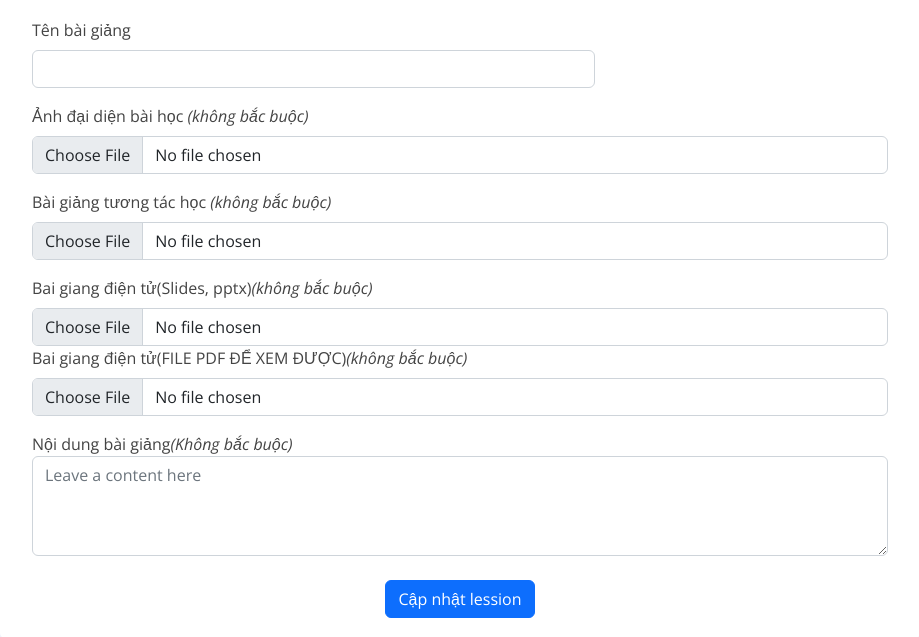
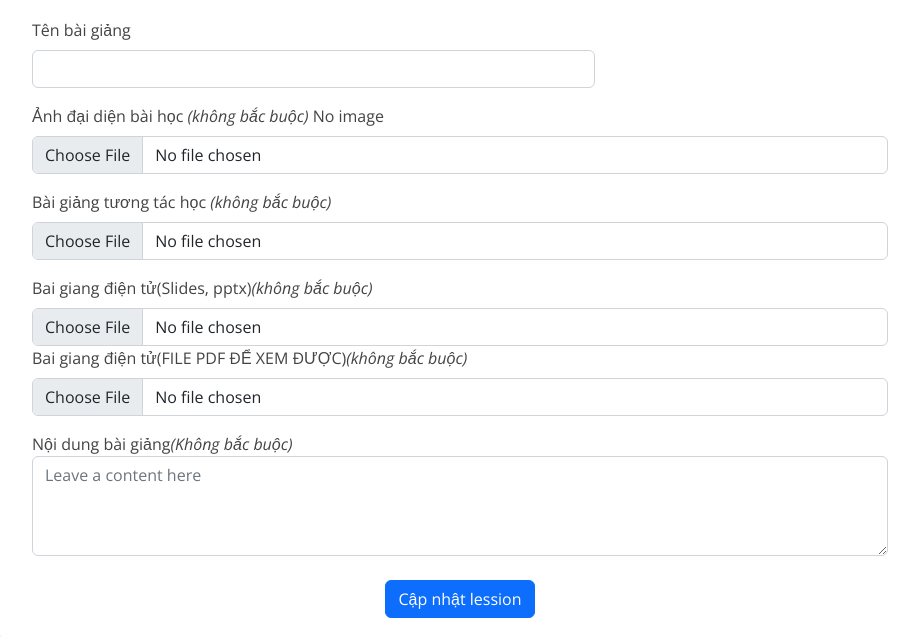
Before and after one commit to dangnk146/course2023, a Django app: template teacher/templates/dashboardTeacherClassCourseLeassonIdEdit.html in a window 1280 px wide. Shown: the part 232-869 px from the top of the page, without its empty margins (330-1249 px from the left). Run offline with Django 4.2, Linux system fonts and the light colour scheme; the template is opened without the code that fills it, so the values that code supplies are empty; some libraries are stand-ins or nearby versions.

Commit message:
fix non image url

```diff
--- a/teacher/templates/dashboardTeacherClassCourseLeassonIdEdit.html
+++ b/teacher/templates/dashboardTeacherClassCourseLeassonIdEdit.html
@@ -45,7 +45,11 @@ active
                                     <div class="form-outline">
                                         <label class="form-label" for="formFile" for="form3Example1">Ảnh đại diện bài
                                             học <i class="alert-warning">(không bắc buộc)</i></label>
+                                            {% if data.image %}
                                             <a href="{{lession.image.url}}">{{lession.image.url}}</a>
+                                            {% else %}
+                                            No image
+                                            {% endif %}
                                         <input class="form-control" name="image"   type="file"
                                             id="formFile">
                                     </div>
```
